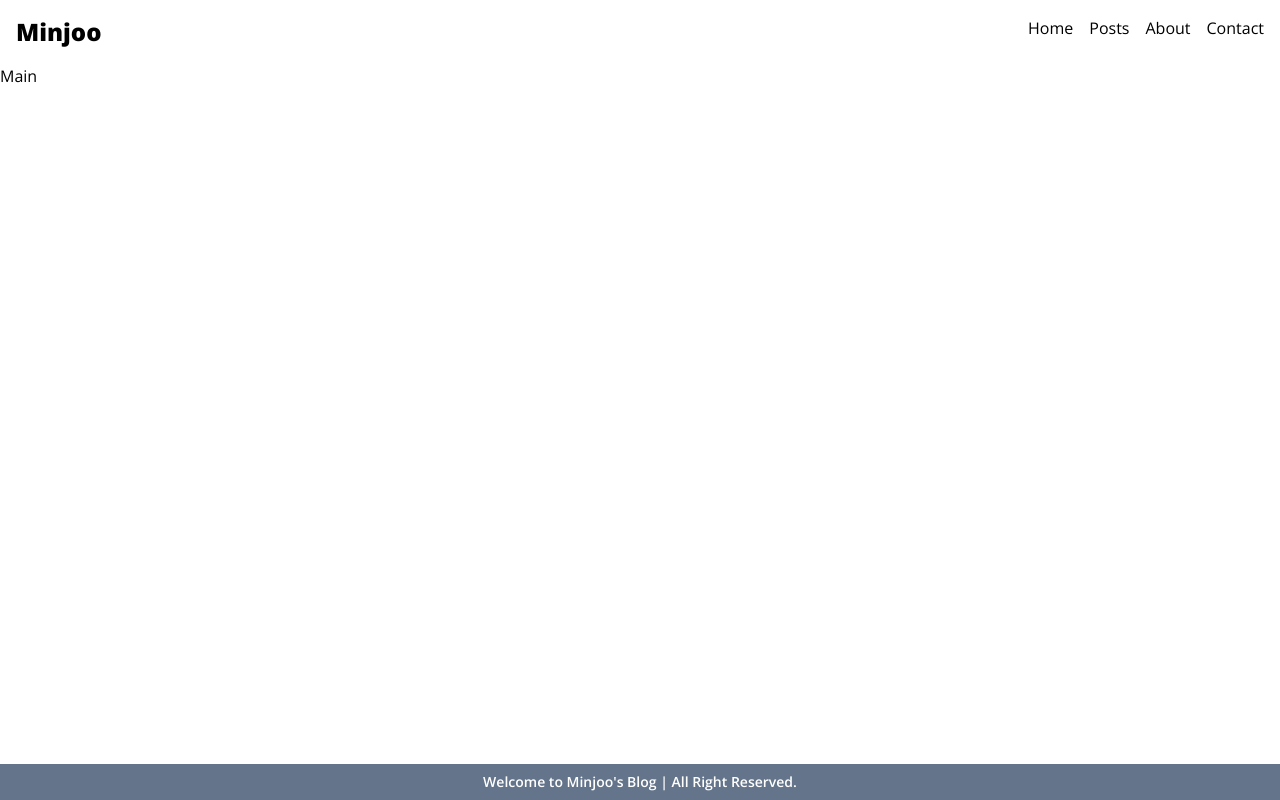
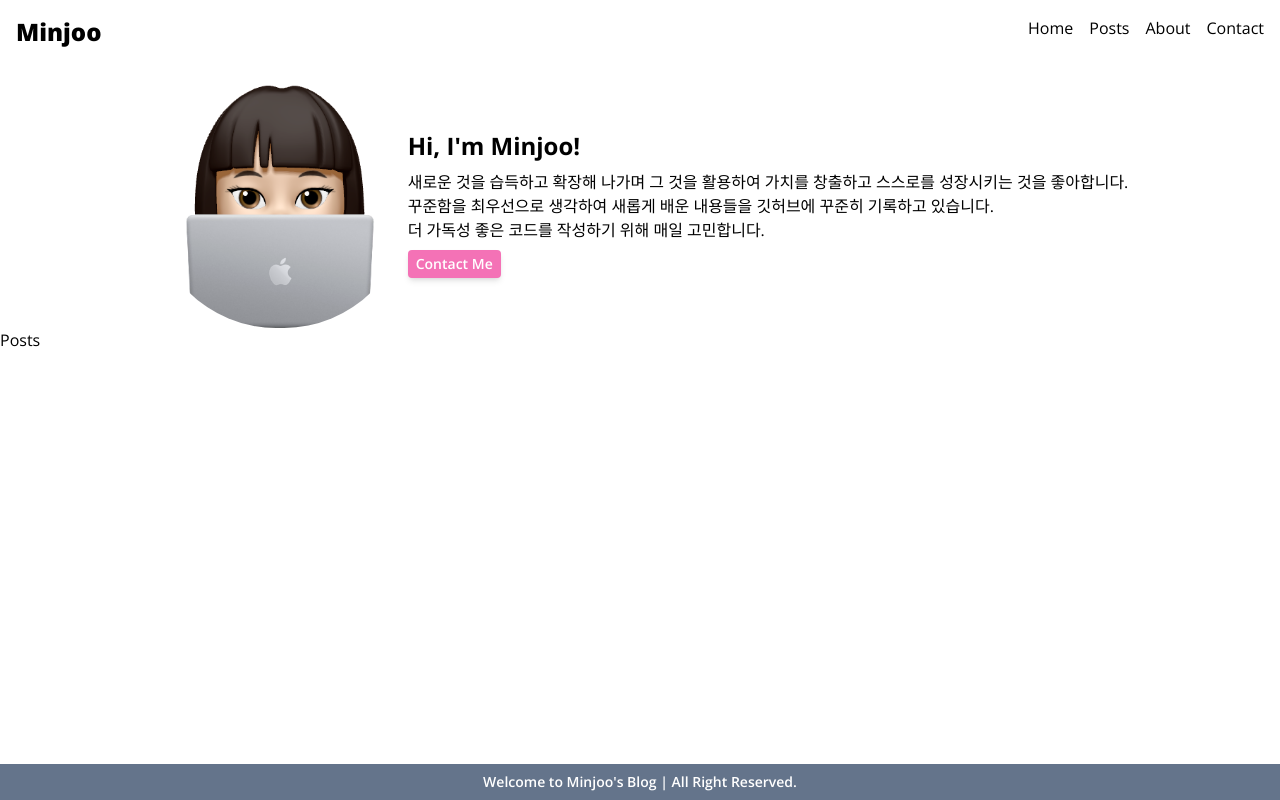
Before and after one commit to Minjoo522/Nextjs-blog, a Next.js app: page / in a window 1280 px wide. Built offline with nearby package versions, Linux system fonts and the light colour scheme.

Commit message:
feat : Home - 상단 Profile 생성

```diff
--- a/src/app/page.tsx
+++ b/src/app/page.tsx
@@ -1,5 +1,10 @@
-import Image from 'next/image';
+import Profile from '@/components/home/Profile';
 
 export default function Home() {
-  return <section>Main</section>;
+  return (
+    <>
+      <Profile />
+      <section>Posts</section>
+    </>
+  );
 }
--- /dev/null
+++ b/src/components/home/Profile.tsx
@@ -0,0 +1,25 @@
+import Image from 'next/image';
+import ProfileImage from '../../../public/images/mainprofile.png';
+import Link from 'next/link';
+
+export default function Profile() {
+  return (
+    <section className='flex items-center justify-center mt-4'>
+      <Image src={ProfileImage} alt='Profile 사진' className='rounded-full w-64' />
+      <div>
+        <h2 className='font-bold text-2xl'>{"Hi, I'm Minjoo!"}</h2>
+        <p className='my-2'>
+          새로운 것을 습득하고 확장해 나가며 그 것을 활용하여 가치를 창출하고 스스로를 성장시키는 것을 좋아합니다.
+          <br />
+          꾸준함을 최우선으로 생각하여 새롭게 배운 내용들을 깃허브에 꾸준히 기록하고 있습니다.
+          <br />더 가독성 좋은 코드를 작성하기 위해 매일 고민합니다.
+        </p>
+        <Link href='/contact'>
+          <button className='font-semibold text-sm bg-pink-400 text-white px-2 py-1 rounded shadow-md hover:bg-pink-200 transition duration-500 ease-in-out'>
+            Contact Me
+          </button>
+        </Link>
+      </div>
+    </section>
+  );
+}
```
Also changed, not shown: public/images/mainprofile.png (added).
